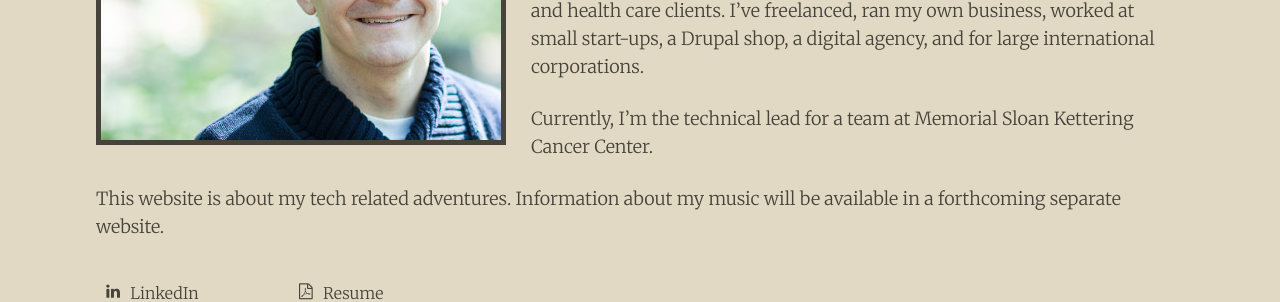
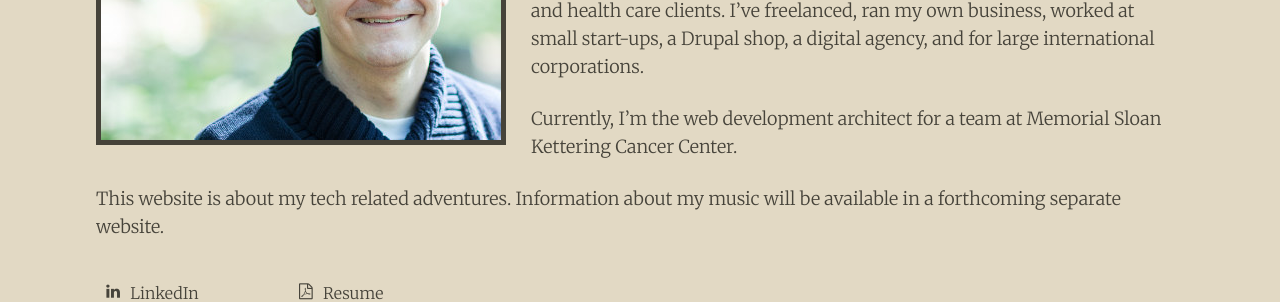
Before and after one commit to bradwade/bradwade.github.io, a Jekyll site: the page built from about.md, in a window 1280 px wide. Shown: the part 762-1064 px from the top of the page. Built offline with Jekyll 4.4.1, drawn with Linux system fonts in a browser that asks for light colours; nearby versions of some CDN libraries.

Commit message:
Update about.md

```diff
--- a/about.md
+++ b/about.md
@@ -15,7 +15,7 @@
 
 I've been building websites since 1998 for non-profit, startup, higher-education, government, music entertainment, television, publishing, retail, and health care clients. I've freelanced, ran my own business, worked at small start-ups, a Drupal shop, a digital agency, and for large international corporations.
 
-Currently, I'm the technical lead for a team at Memorial Sloan Kettering Cancer Center.
+Currently, I'm the web development architect for a team at Memorial Sloan Kettering Cancer Center.
 
 This website is about my tech related adventures. Information about my music will be available in a forthcoming separate website.
   </div>
```
